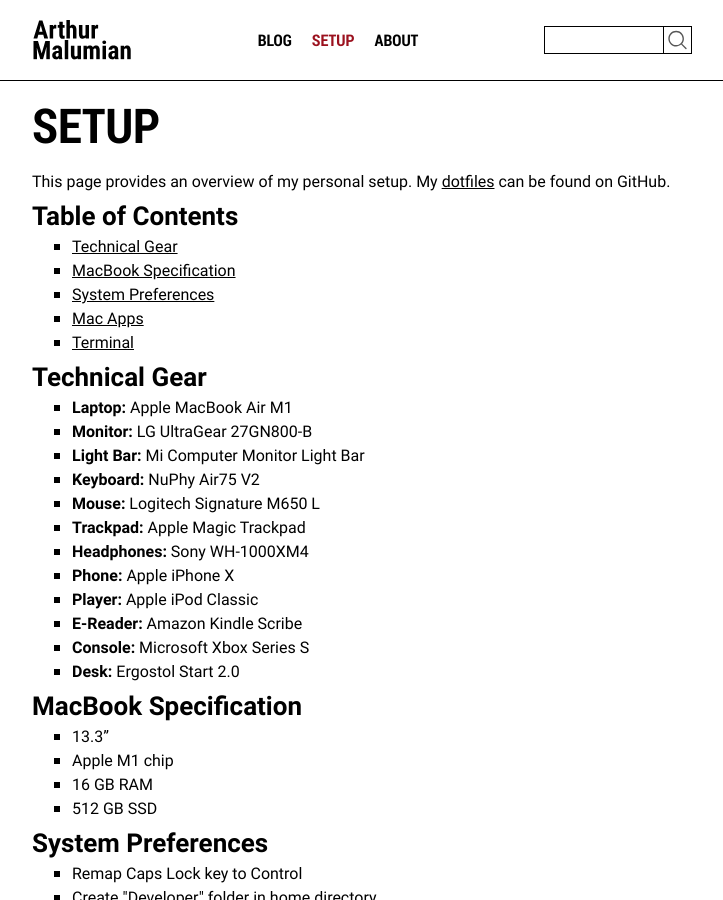
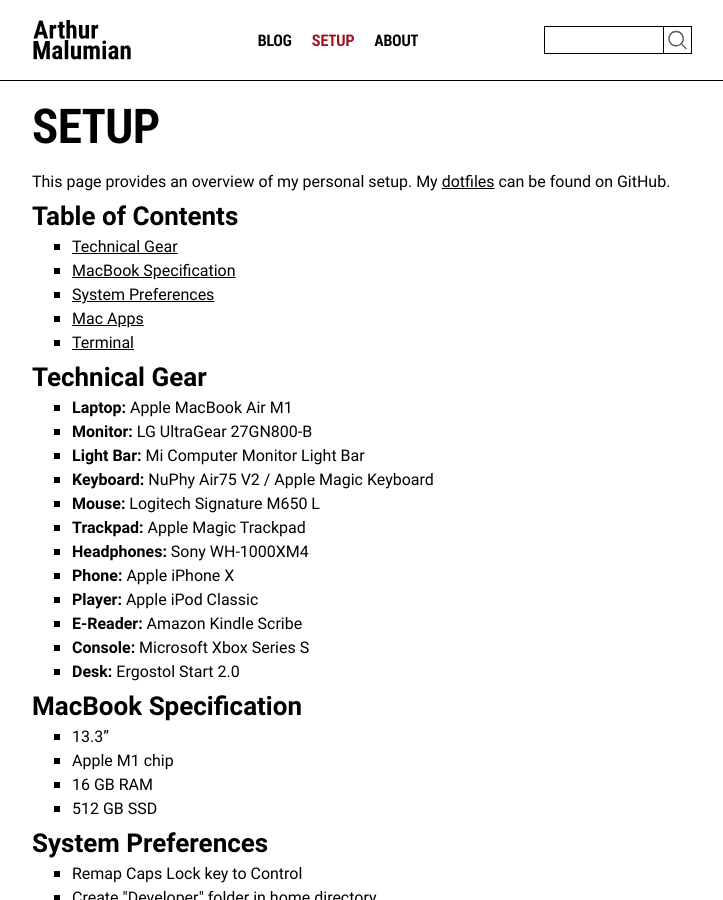
Before and after one commit to amalumian/www.malumian.dev, a Jekyll site: the page built from setup.html, in a window 1280 px wide and 900 px high. Shown: the whole window, without its empty margins (278-1001 px from the left). Built offline with Jekyll 4.4.1, drawn with Linux system fonts in a browser that asks for light colours.

Commit message:
Update setup.html

```diff
--- a/setup.html
+++ b/setup.html
@@ -24,7 +24,7 @@
       <li><b>Laptop:</b> Apple MacBook Air M1</li>
       <li><b>Monitor:</b> LG UltraGear 27GN800-B</li>
       <li><b>Light Bar:</b> Mi Computer Monitor Light Bar</li>
-      <li><b>Keyboard:</b> NuPhy Air75 V2</li>
+      <li><b>Keyboard:</b> NuPhy Air75 V2 / Apple Magic Keyboard</li>
       <li><b>Mouse:</b> Logitech Signature M650 L</li>
       <li><b>Trackpad:</b> Apple Magic Trackpad</li>
       <li><b>Headphones:</b> Sony WH-1000XM4</li>
```
